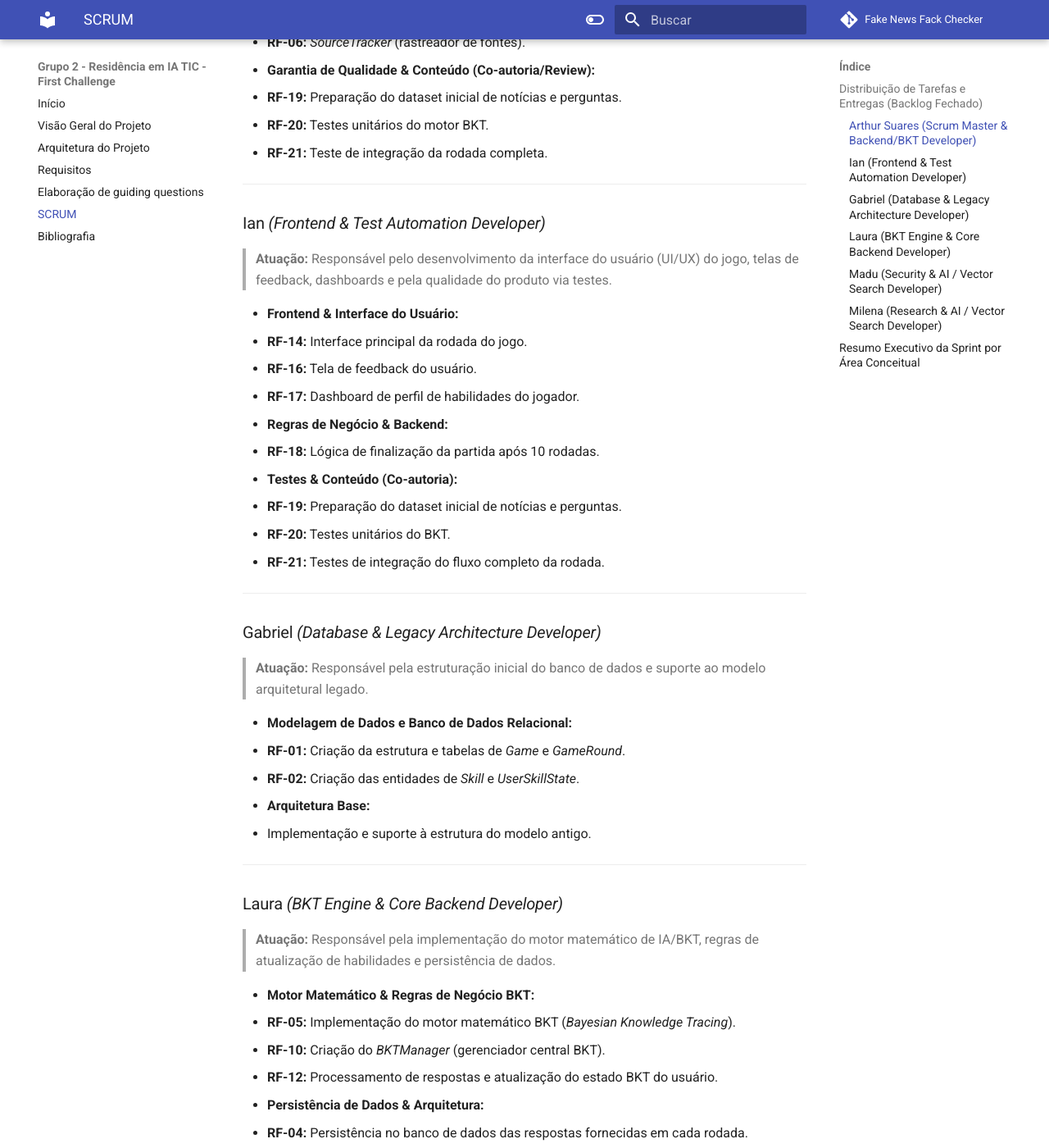
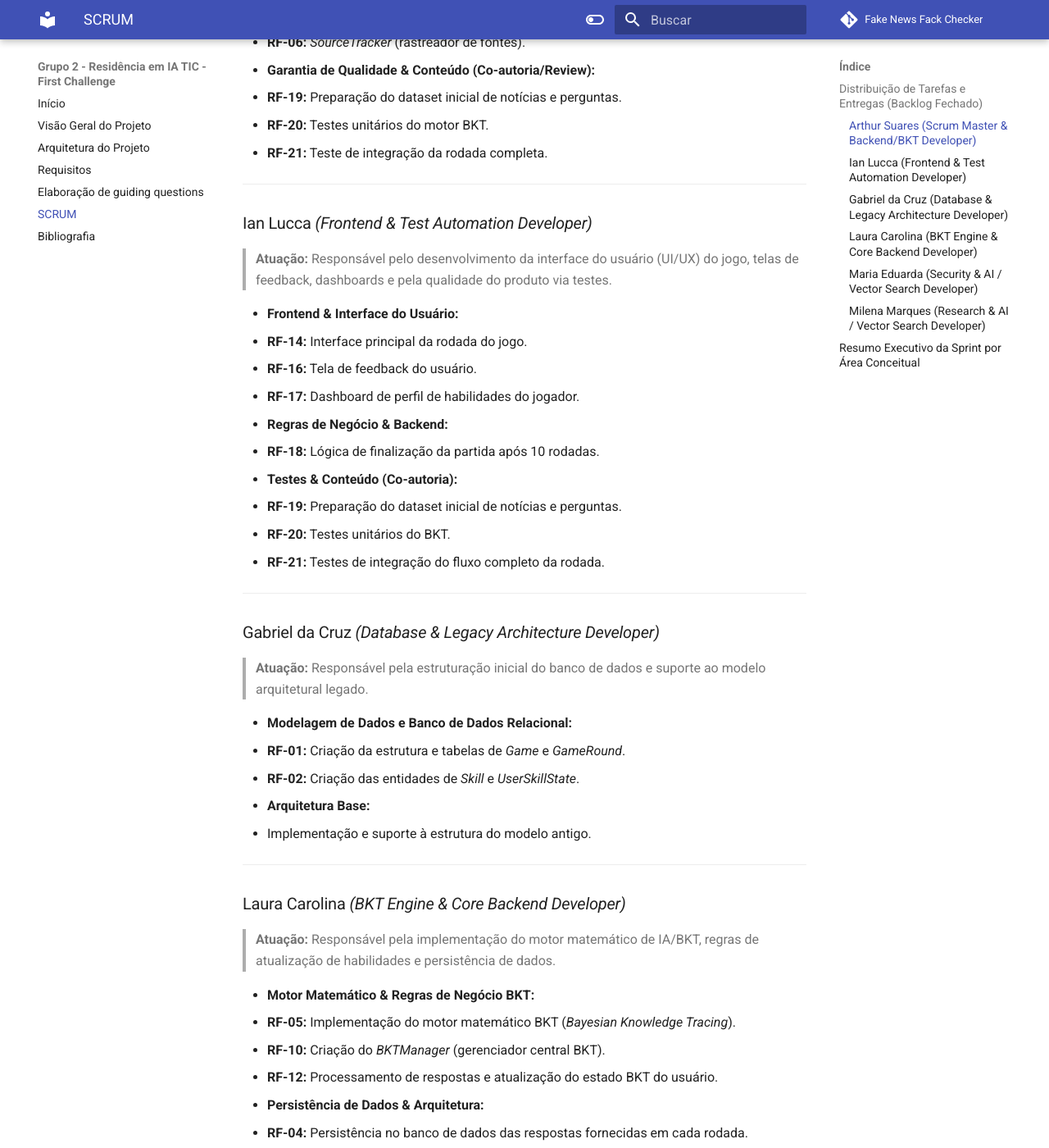
Before and after one commit to arthur-suares/Fake_News_Fact_Checker, an MkDocs documentation site: the page built from docs/scrum.md, in a window 1280 px wide and 1400 px high, scrolled down 665 px. Shown: the whole window at 82% size. Built offline with MkDocs 1.6.1 and Material for MkDocs 9.7.7, drawn with Linux system fonts in a browser that asks for light colours; comment, search, counter and statistics services are not loaded; some of the changed text lies outside the part shown.

Commit message:
Update team member names in scrum documentation

```diff
--- a/docs/scrum.md
+++ b/docs/scrum.md
@@ -25,7 +25,7 @@
 
 ---
 
-###  Ian *(Frontend & Test Automation Developer)*
+###  Ian Lucca *(Frontend & Test Automation Developer)*
 > **Atuação:** Responsável pelo desenvolvimento da interface do usuário (UI/UX) do jogo, telas de feedback, dashboards e pela qualidade do produto via testes.
 
 * **Frontend & Interface do Usuário:**
@@ -41,7 +41,7 @@
 
 ---
 
-###  Gabriel *(Database & Legacy Architecture Developer)*
+###  Gabriel da Cruz *(Database & Legacy Architecture Developer)*
 > **Atuação:** Responsável pela estruturação inicial do banco de dados e suporte ao modelo arquitetural legado.
 
 * **Modelagem de Dados e Banco de Dados Relacional:**
@@ -52,7 +52,7 @@
 
 ---
 
-###  Laura *(BKT Engine & Core Backend Developer)*
+###  Laura Carolina *(BKT Engine & Core Backend Developer)*
 > **Atuação:** Responsável pela implementação do motor matemático de IA/BKT, regras de atualização de habilidades e persistência de dados.
 
 * **Motor Matemático & Regras de Negócio BKT:**
@@ -65,7 +65,7 @@
 
 ---
 
-###  Madu *(Security & AI / Vector Search Developer)*
+###  Maria Eduarda *(Security & AI / Vector Search Developer)*
 > **Atuação:** Responsável pela segurança/autenticação da aplicação e pela infraestrutura de IA para consulta histórica em parceria com Milena.
 
 * **Segurança e Autenticação:**
@@ -77,7 +77,7 @@
 
 ---
 
-###  Milena *(Research & AI / Vector Search Developer)*
+###  Milena Marques *(Research & AI / Vector Search Developer)*
 > **Atuação:** Responsável pela fundamentação teórica/pesquisa acadêmica do projeto e co-desenvolvimento da infraestrutura de dados vetoriais.
 
 * **Pesquisa & Referencial Teórico:**
@@ -94,6 +94,6 @@
 | **Frontend & UI/UX** | Ian | Interfaces da rodada, feedback e dashboard de habilidades |
 | **Backend & Motor BKT** | Arthur, Laura | Motor BKT, rastreadores (Evidence, Context, Visual, Source), BKTManager e regras adaptativas |
 | **Banco de Dados & Persistência** | Gabriel, Laura | Estruturas de Game, GameRound, Skills, UserSkillState e salvamento de respostas |
-| **Segurança & Pipeline IA (RAG)** | Madu, Milena | Autenticação JWT e Banco Vetorial/Pipeline RAG para consulta de notícias |
+| **Segurança & Pipeline IA (RAG)** | Maria Eduarda, Milena | Autenticação JWT e Banco Vetorial/Pipeline RAG para consulta de notícias |
 | **Pesquisa & Fundamentação** | Milena | Pesquisa de artigos e análise de bancos de dados |
 | **Garantia de Qualidade (QA)** | Arthur, Ian | Testes unitários do BKT, testes de integração da rodada e dataset de notícias |
```
